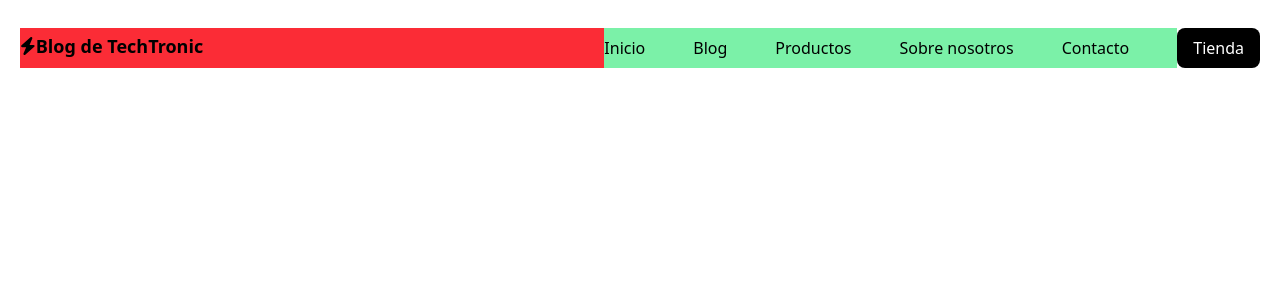
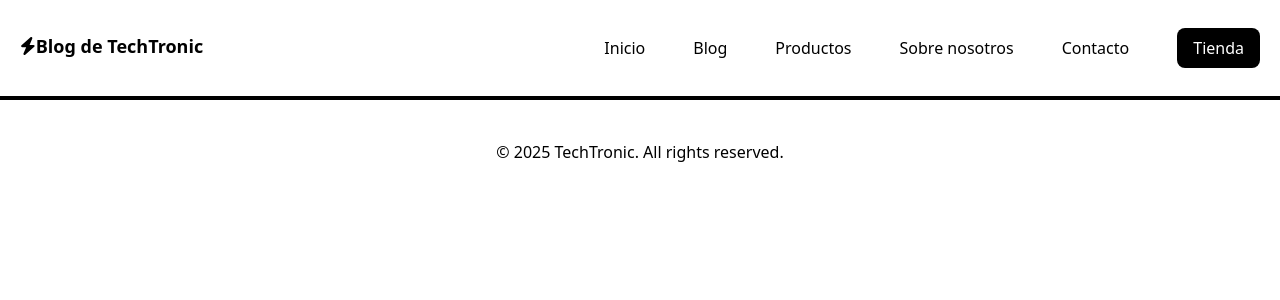
Before and after one commit to MelsCrest/TechTronic, a React (Vite) app in the folder web/: page / in a window 1280 px wide. Shown: the top 300 px of the page. Built offline with nearby package versions, Linux system fonts and the light colour scheme.

Commit message:
footer component

```diff
--- /dev/null
+++ b/web/src/components/Footer.jsx
@@ -0,0 +1,10 @@
+
+function Footer() {
+  return (
+    <div className="container mx-auto border-t-2 p-10">
+      <h2 className="text-center">&copy; 2025 TechTronic. All rights reserved.</h2>
+    </div>
+  )
+}
+
+export default Footer
--- a/web/src/components/Header.jsx
+++ b/web/src/components/Header.jsx
@@ -4,8 +4,8 @@ import MainMenu from './MainMenu'
 
 function Header() {
   return (
-    <header className='container mx-auto flex flex-row px-5 py-7'>
-      <h1 className='text-lg font-bold bg-red-500 flex-1 pt-1 -order-2 md:order-0'>
+    <header className='container mx-auto flex flex-row px-5 py-7 border-b-2'>
+      <h1 className='text-lg font-bold flex-1 pt-1 -order-2 md:order-0'>
         <FontAwesomeIcon icon={faBolt} />
         Blog de TechTronic
       </h1>
--- a/web/src/components/MainMenu.jsx
+++ b/web/src/components/MainMenu.jsx
@@ -4,12 +4,13 @@ import { useState } from 'react';
 
 function MainMenu() {
   const [isMenuOpen, setIsMenuOpen] = useState(false);
+
   const handleClick = ()=>{
     setIsMenuOpen(!isMenuOpen);
   }
 
   return (
-    <nav className="bg-green-300 pr-12 relative">
+    <nav className="pr-12 relative">
       <div className='block md:hidden absolute right-4 top-2' onClick={handleClick}>
         <FontAwesomeIcon icon={faBars}/>
       </div>
--- a/web/src/pages/App.jsx
+++ b/web/src/pages/App.jsx
@@ -1,9 +1,11 @@
+import Footer from "../components/Footer";
 import Header from "../components/Header";
 function App() {
 
   return (
       <>
         <Header/>
+        <Footer/>
       </>
   );
 }
```
